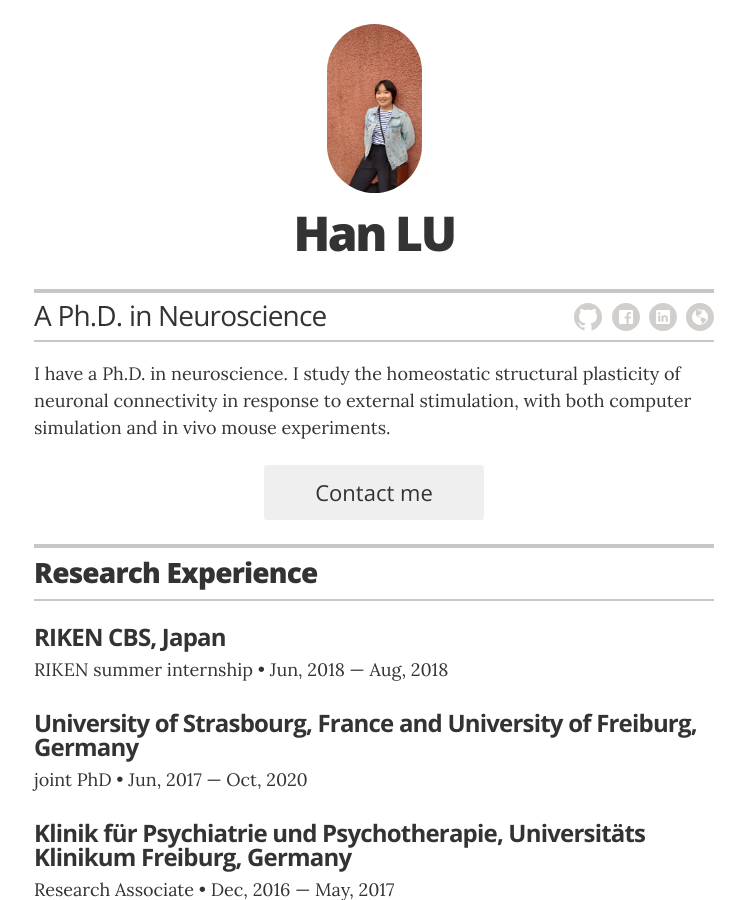
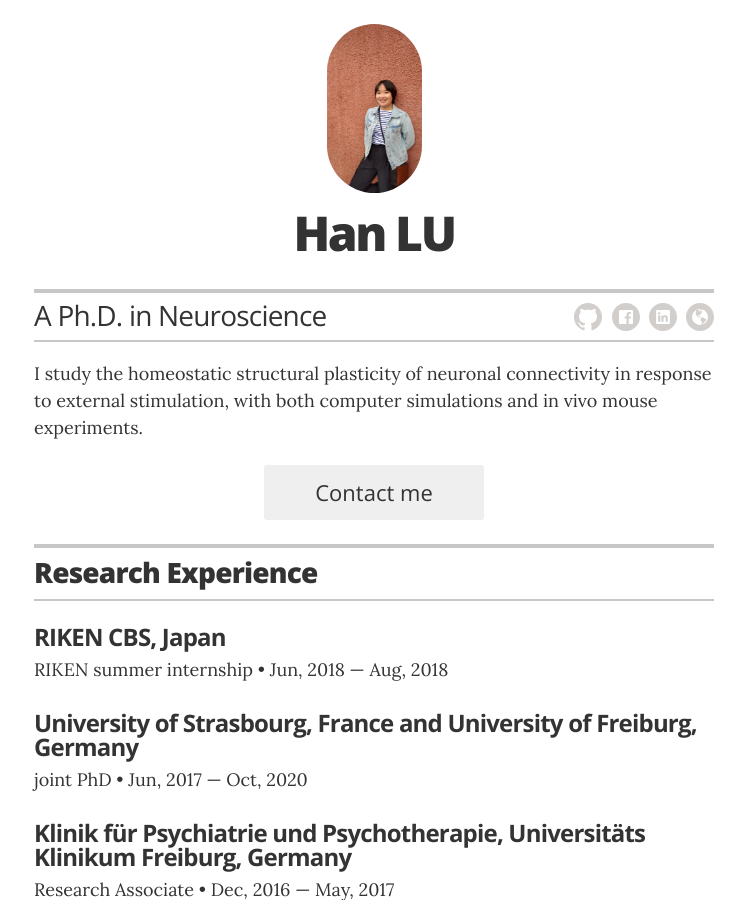
Before and after one commit to ErbB4/erbb4.github.io, a Jekyll site: the page built from index.html, in a window 1280 px wide and 900 px high. Shown: the whole window, without its empty margins (266-1011 px from the left). Built offline with Jekyll 4.4.1, drawn with Linux system fonts in a browser that asks for light colours.

Commit message:
Update resume.html

```diff
--- a/_layouts/resume.html
+++ b/_layouts/resume.html
@@ -27,7 +27,7 @@
         </div>
 
         <div class="executive-summary" itemprop="description">
-          <p>I have a Ph.D. in neuroscience. I study the homeostatic structural plasticity of neuronal connectivity in response to external stimulation, with both computer simulation and in vivo mouse experiments.</p>
+          <p>I study the homeostatic structural plasticity of neuronal connectivity in response to external stimulation, with both computer simulations and in vivo mouse experiments.</p>
         </div>
 
         {% if site.resume_looking_for_work == 'yes' %}
```
